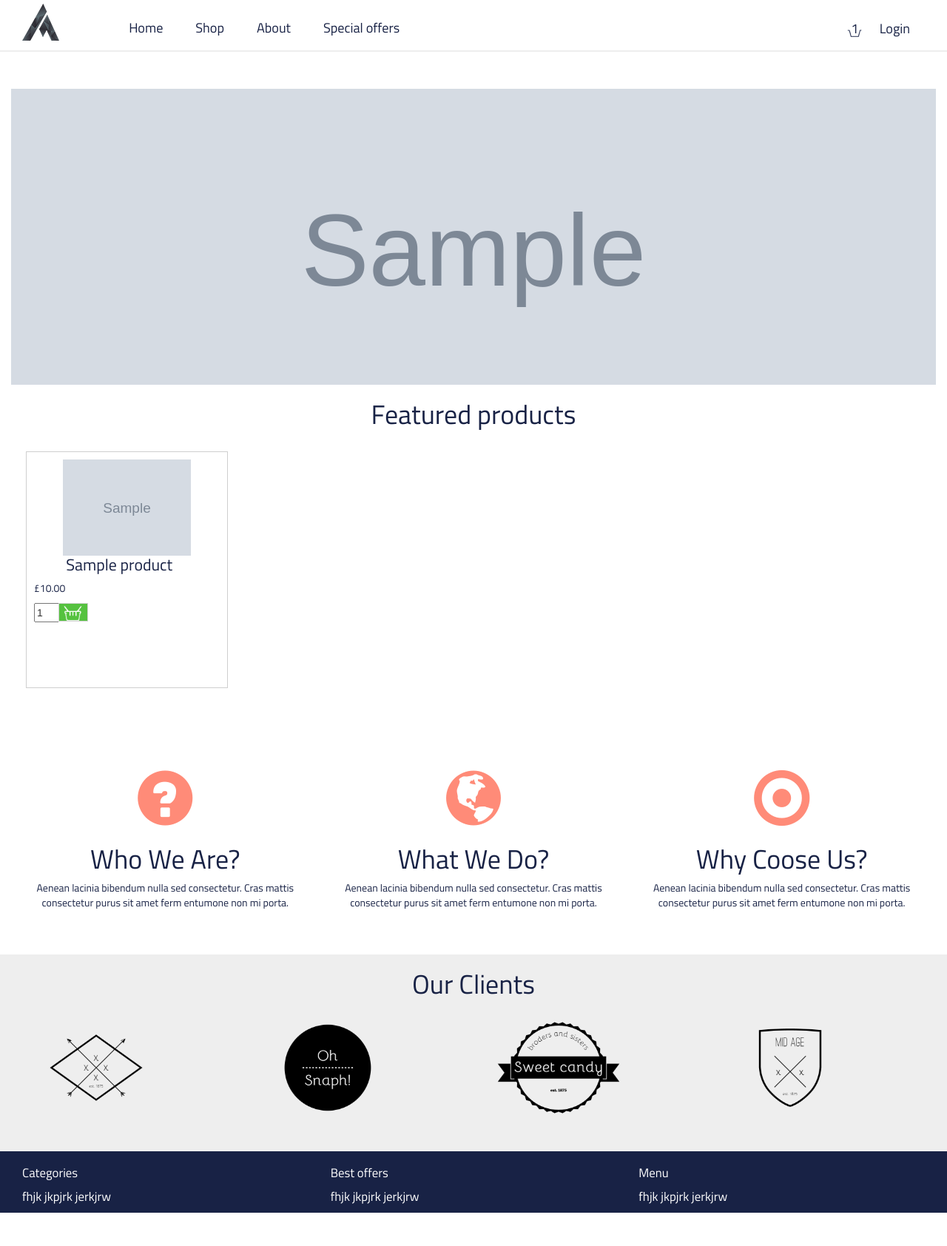
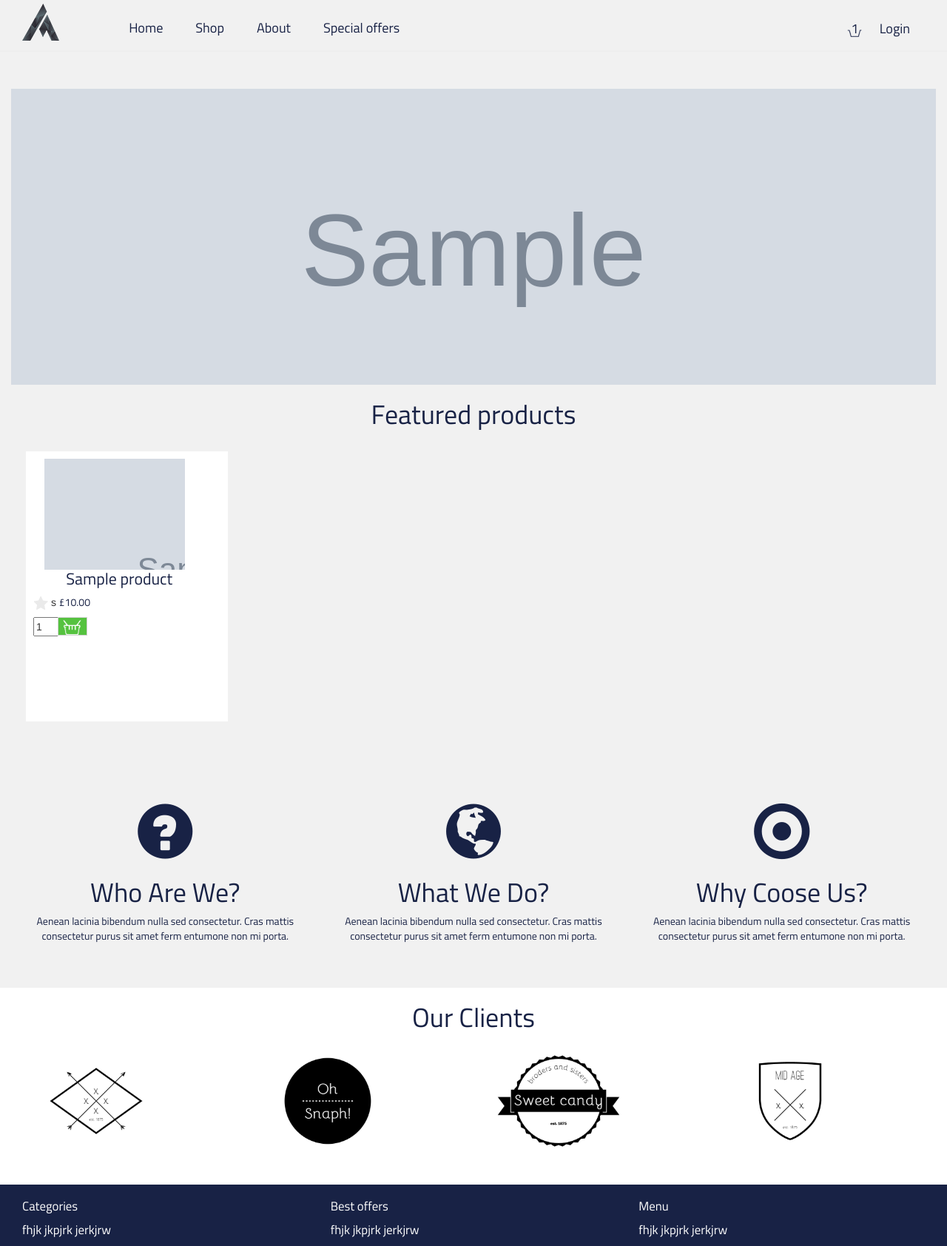
Before and after one commit to freyWill/Amper, a Django app: template templates/index.html in a window 1280 px wide. Shown: the whole page at 74% size. Before the commit the page ends 1639 px from the top, so only its background shows below. Run offline with Django 3.2, Linux system fonts and the light colour scheme; tables that the repository leaves empty hold one stand-in row (values such as "Sample post"); the template is opened without the code that fills it: values that come from a table or form of the project are taken from there, most other values are stand-ins (such as "Sample title", 1, 10 or a date in 2020); grey boxes marked "Sample" are stand-in pictures; parts of the project's set-up code (start-up, migrations or seed data) failed here and were passed over; some libraries are stand-ins or nearby versions.

Commit message:
refining the product view
changed the product view to finished version

```diff
--- a/static/css/default.css
+++ b/static/css/default.css
@@ -3,6 +3,7 @@
 body{
 	max-width:1334px;
 	margin:auto;
+	background-color: #f1f1f1;
 }
 
 .menu li,a {
@@ -103,29 +104,33 @@ margin-top:10px;
 
 .featured_pr{
 
-	background-color: white;
+	background-color: #f1f1f1;
 
 	padding: 10px;
 	/*margin-bottom: 55px;*/
 }
-.product_img{
-	height: 130px;
+.pr_img_container{
+	overflow: hidden;
+	max-width: 190px;
+	height: 150px;
+}
 
 
-}
 .featured a{
 	display: block;
 	text-align: center;
 }
 
 .featured_br{
-	border: 1px solid #cfcfcf;
+	/*border: 1px solid #cfcfcf;*/
 	margin:10px;
 	padding: 10px;
-	min-height:320px;
+	min-height:365px;
+	background-color: white;
 }
 .featured_br:hover{
-	border: 1px solid #ff8b78;
+	/*border: 1px solid #00a9ac;*/
+	box-shadow: 0px 2px 3px #00a9ac;
 }
 
 .featured_br h1{
@@ -149,11 +154,11 @@ margin-top:10px;
 
 .corporate_id span{
 	font-size: 5.5em;
-	color: #ff8b78;
+	color: #182245;
 }
 
 .clients{
-	background-color: #eee;
+	background-color: white;
 	padding-bottom: 30px;
 
 }
--- a/templates/base.html
+++ b/templates/base.html
@@ -50,6 +50,12 @@
 {% block 'index' %}{% endblock %}
 {% block 'cart' %}{% endblock %}
 
+	<div class="col-md-12 footer">
+	 		<div class="col-md-4 footer_content"> <h1>Categories</h1><p>fhjk jkpjrk jerkjrw </p> </div>
+	 		<div class="col-md-4 footer_content"> <h1>Best offers</h1> <p>fhjk jkpjrk jerkjrw </p></div>
+	 		<div class="col-md-4 footer_content"> <h1>Menu</h1> <p>fhjk jkpjrk jerkjrw </p></div>
+
+	 	</div>
 
 
 </body>
--- a/templates/index.html
+++ b/templates/index.html
@@ -19,7 +19,7 @@
 	 </div>
 
 	 <div class="col-md-12 corporate_id">
-	 	<div class="col-md-4"> <span class="glyphicon glyphicon-question-sign"></span><h1> Who We Are?</h1> <p>Aenean lacinia bibendum nulla sed consectetur. Cras mattis consectetur purus sit amet ferm entumone non mi porta.</p> </div>
+	 	<div class="col-md-4"> <span class="glyphicon glyphicon-question-sign"></span><h1> Who Are We?</h1> <p>Aenean lacinia bibendum nulla sed consectetur. Cras mattis consectetur purus sit amet ferm entumone non mi porta.</p> </div>
 
 	 	<div class="col-md-4"> <span class="glyphicon glyphicon-globe"></span> <h1> What We Do?</h1><p>Aenean lacinia bibendum nulla sed consectetur. Cras mattis consectetur purus sit amet ferm entumone non mi porta.</p> </div>
 	 	<div class="col-md-4"> <span class="glyphicon glyphicon-record"></span> <h1> Why Coose Us?</h1><p>Aenean lacinia bibendum nulla sed consectetur. Cras mattis consectetur purus sit amet ferm entumone non mi porta.</p> </div>
@@ -32,13 +32,9 @@
 	 		<div class="col-md-3"> <img src="{% static 'images/client4.png' %}"> </div>
 	 	</div>
 
-	 	<div class="col-md-12 footer">
-	 		<div class="col-md-4 footer_content"> <h1>Categories</h1><p>fhjk jkpjrk jerkjrw </p> </div>
-	 		<div class="col-md-4 footer_content"> <h1>Best offers</h1> <p>fhjk jkpjrk jerkjrw </p></div>
-	 		<div class="col-md-4 footer_content"> <h1>Menu</h1> <p>fhjk jkpjrk jerkjrw </p></div>
 
-	 	</div>
 
+	</div>
 
 
 {% endblock %}
--- a/templates/product_segment.html
+++ b/templates/product_segment.html
@@ -1,9 +1,15 @@
+{% load staticfiles %}
 {% load amper_tags %}
 {% for product in products %}
     <div class="col-md-3 featured_pr">
     <div class="featured_br">
-        <a href="{% url 'product' product.slug %}" class="col-md-12"><img alt="{{product.mainImage}}" class="product_img" src="{{MEDIA_URL}}{{product.mainImage}} " alt="{{product.title}}"/> </a>
+        <a href="{% url 'product' product.slug %}" class="col-md-12"> <div class="pr_img_container"> <img alt="{{product.mainImage}}" class="product_img" src="{{MEDIA_URL}}{{product.mainImage}} " alt="{{product.title}}"/></div> </a>
         <h1> <a href="{% url 'product' product.slug %}">{{product.title|truncatechars:40}}</a> </h1>
+
+        {% for i in 3|make_list %}
+          <img src="{% static 'images/gstar.png' %}"/>
+        {% endfor %}
+        s
         <p> &pound;{{product.price|floatformat:"2"}}</p>
         {# <a href="{% url 'add_to_cart' product.slug 1 %}"><img class="pull-right shopping_icon"src="{% static 'images/basket-icon.png' %}"></a> #}
 
@@ -11,6 +17,8 @@
           <p>{{cart|get_item:product.title}}</p>
           <p><span class="glyphicon glyphicon-ok" style="color:green;">Added</span></p>
         {% endif %}
+
+
 
         <form method="POST" action="{% url 'add_by_post' %}">{% csrf_token %}
           <input value='1' size='1' name="quantity"/>
```
Also changed, not shown: templates/products.html (+2 -22 lines), static/images/bstar.png (added), static/images/gstar.png (added).
